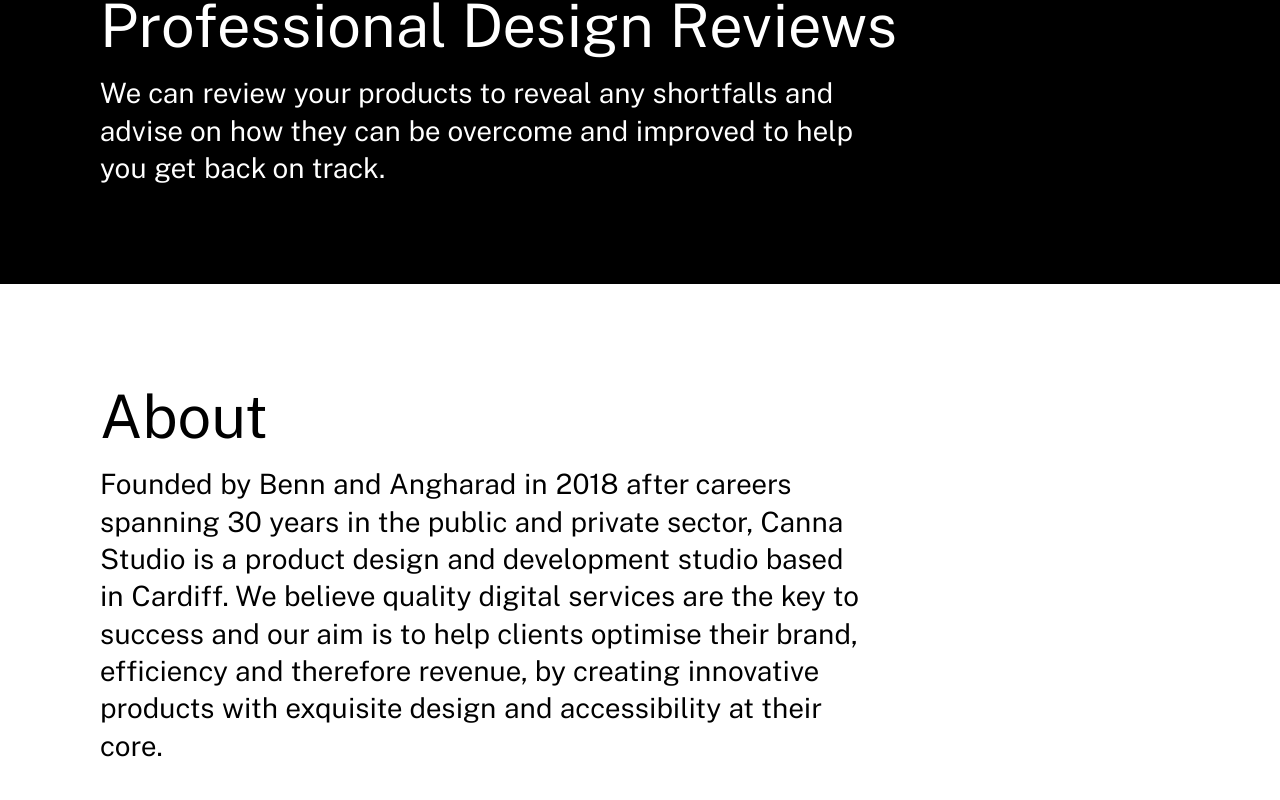
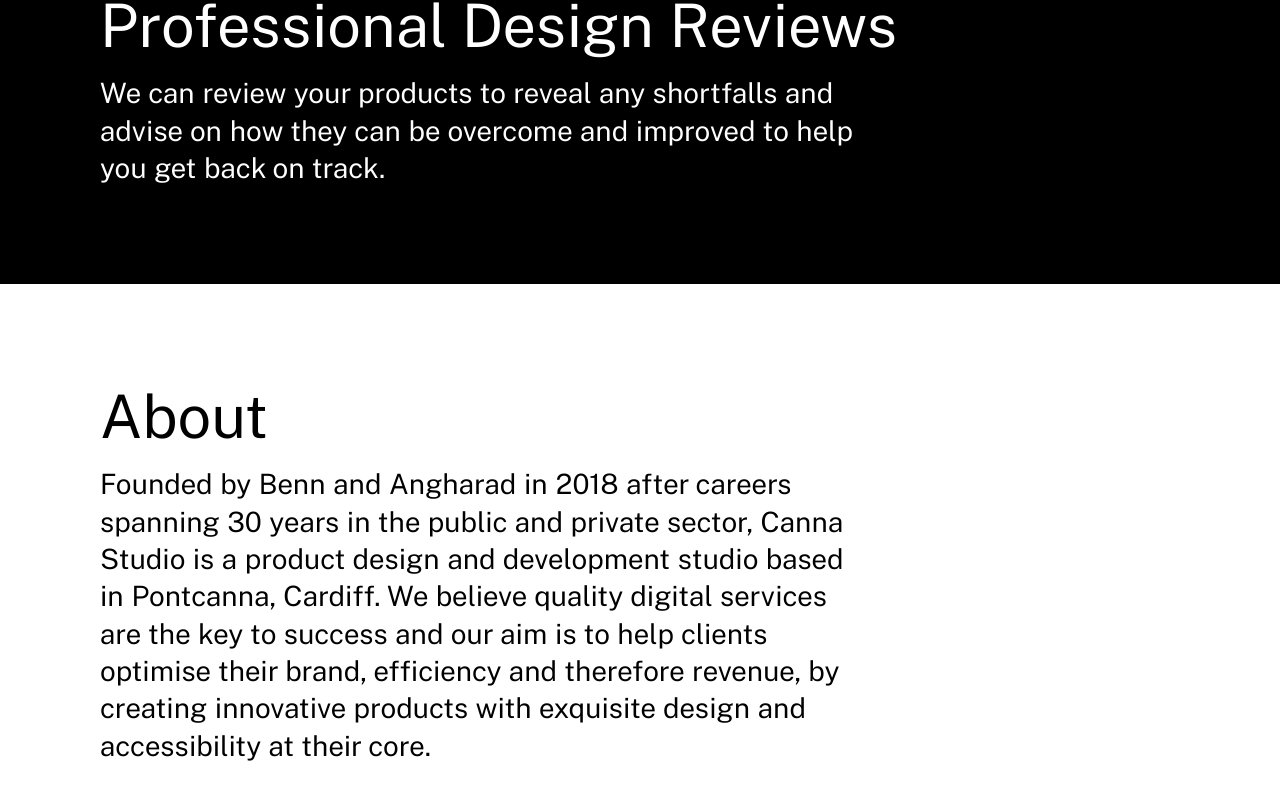
Before and after one commit to bennpearson/cannastudio, a Nuxt app: page / in a window 1280 px wide. Shown: the part 3653-4453 px from the top of the page. Built offline with nearby package versions, Linux system fonts and the light colour scheme.

Commit message:
added place

```diff
--- a/pages/index.vue
+++ b/pages/index.vue
@@ -99,7 +99,7 @@ export default {
         title: 'About',
         desc: `Founded by Benn and Angharad in 2018 after careers
         spanning 30 years in the public and private sector,
-        Canna Studio is a product design and development studio based in Cardiff.
+        Canna Studio is a product design and development studio based in Pontcanna, Cardiff.
         We believe quality digital services are the key to success and our aim is
         to help clients optimise their brand, efficiency and therefore revenue,
         by creating innovative products with exquisite design and accessibility at their core.`
```
